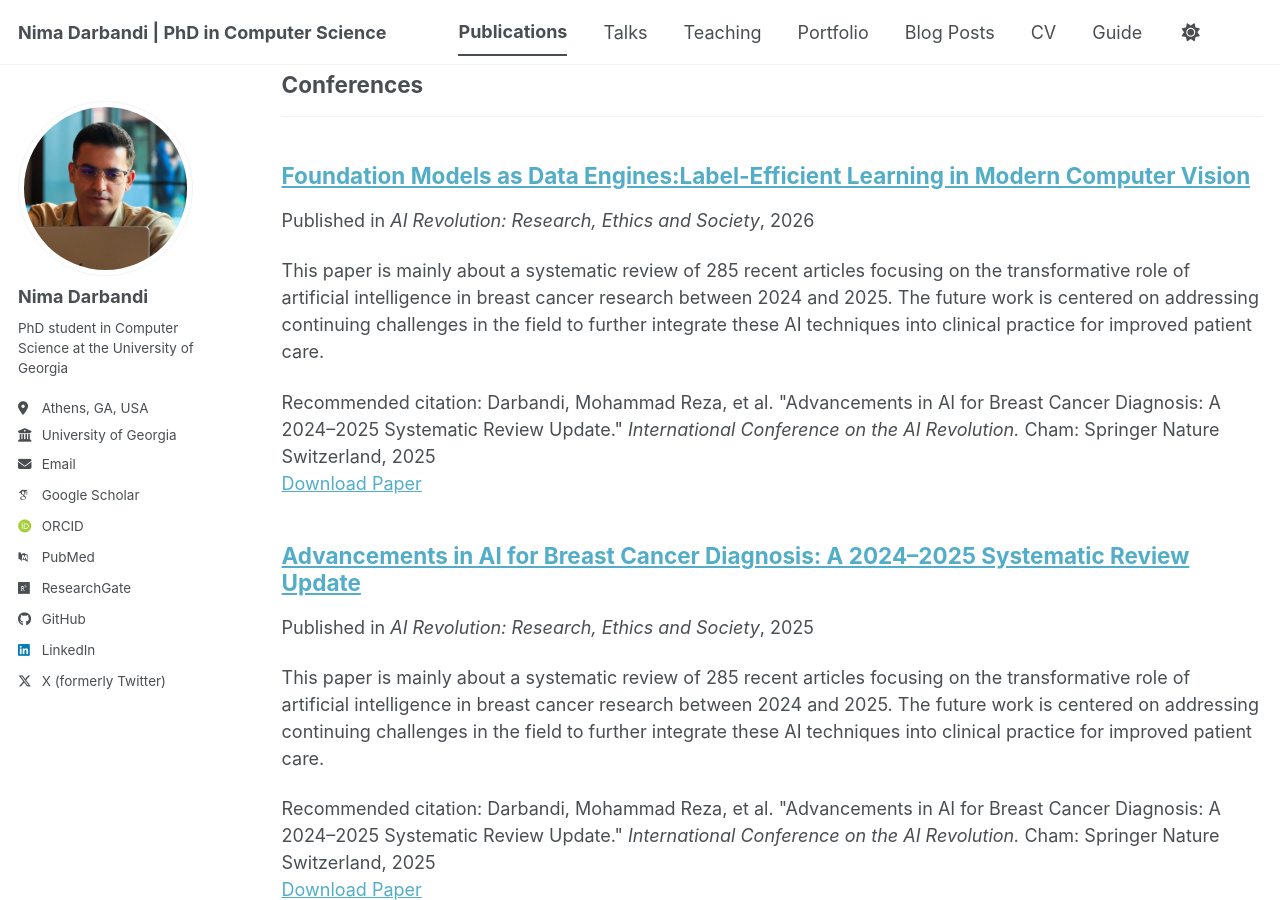
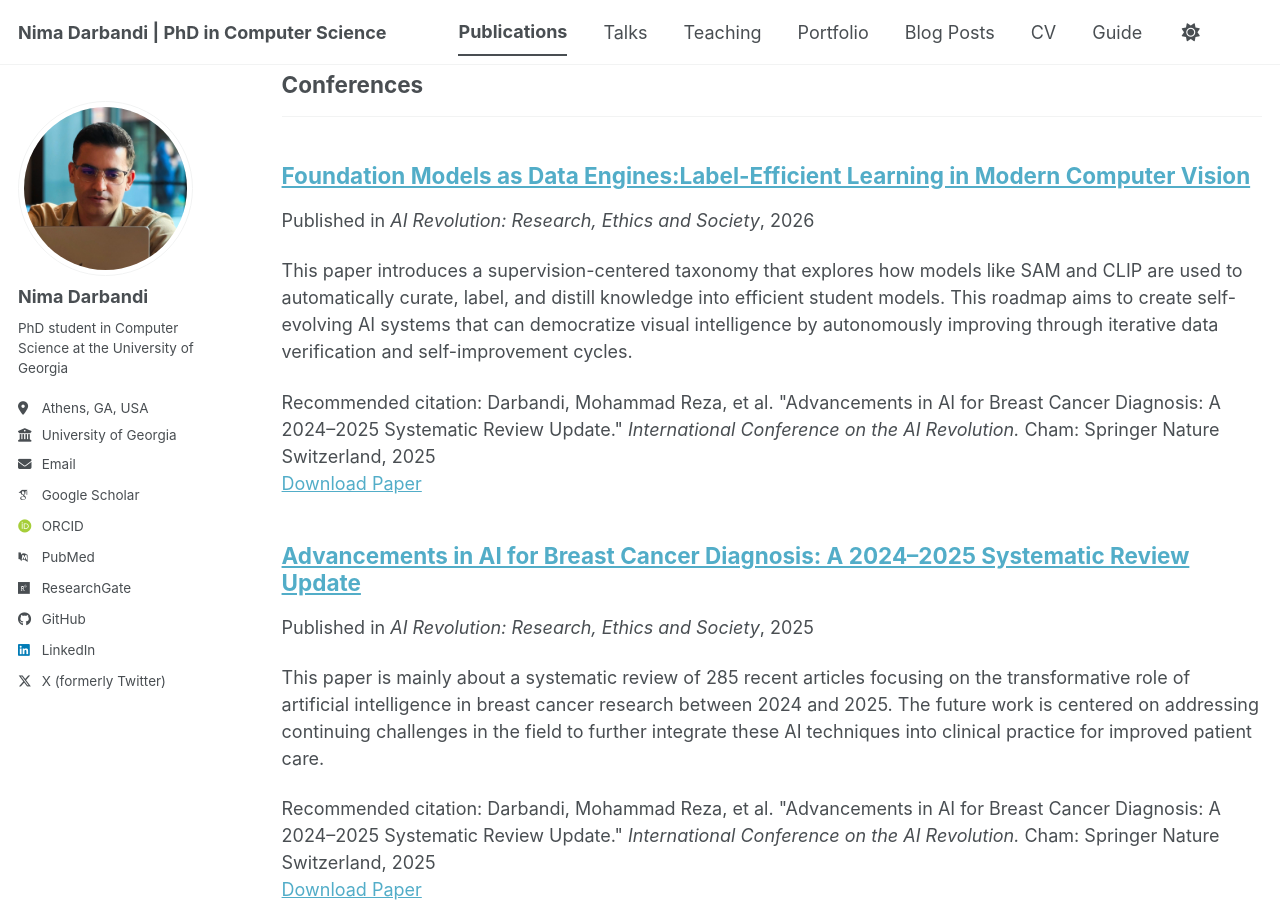
Before and after one commit to nimadarbandi/nimadarbandi.github.io, a Jekyll site: the page built from _pages/publications.html, in a window 1280 px wide and 900 px high, scrolled down 995 px. Built offline with Jekyll 4.4.1, drawn with Linux system fonts in a browser that asks for light colours; some web fonts are replaced; a script bundle is joined from its source files by our own code; library files that are not in the unit come from our copies.

Commit message:
Update 2026-04-14-Foundation-Models.md

```diff
--- a/_publications/2026-04-14-Foundation-Models.md
+++ b/_publications/2026-04-14-Foundation-Models.md
@@ -3,7 +3,7 @@ title: "Foundation Models as Data Engines:Label-Efficient Learning in Modern Com
 collection: publications
 category: conferences
 permalink: /publication/2026-04-14-Foundation-Models
-excerpt: 'This paper is mainly about a systematic review of 285 recent articles focusing on the transformative role of artificial intelligence in breast cancer research between 2024 and 2025. The future work is centered on addressing continuing challenges in the field to further integrate these AI techniques into clinical practice for improved patient care.'
+excerpt: 'This paper introduces a supervision-centered taxonomy that explores how models like SAM and CLIP are used to automatically curate, label, and distill knowledge into efficient student models. This roadmap aims to create self-evolving AI systems that can democratize visual intelligence by autonomously improving through iterative data verification and self-improvement cycles.'
 date: 2026-04-14
 venue: 'AI Revolution: Research, Ethics and Society'
 paperurl: '[https://academicpages.github.io/files/paper3.pdf](https://link.springer.com/chapter/10.1007/978-3-032-13056-3_13)'
```
